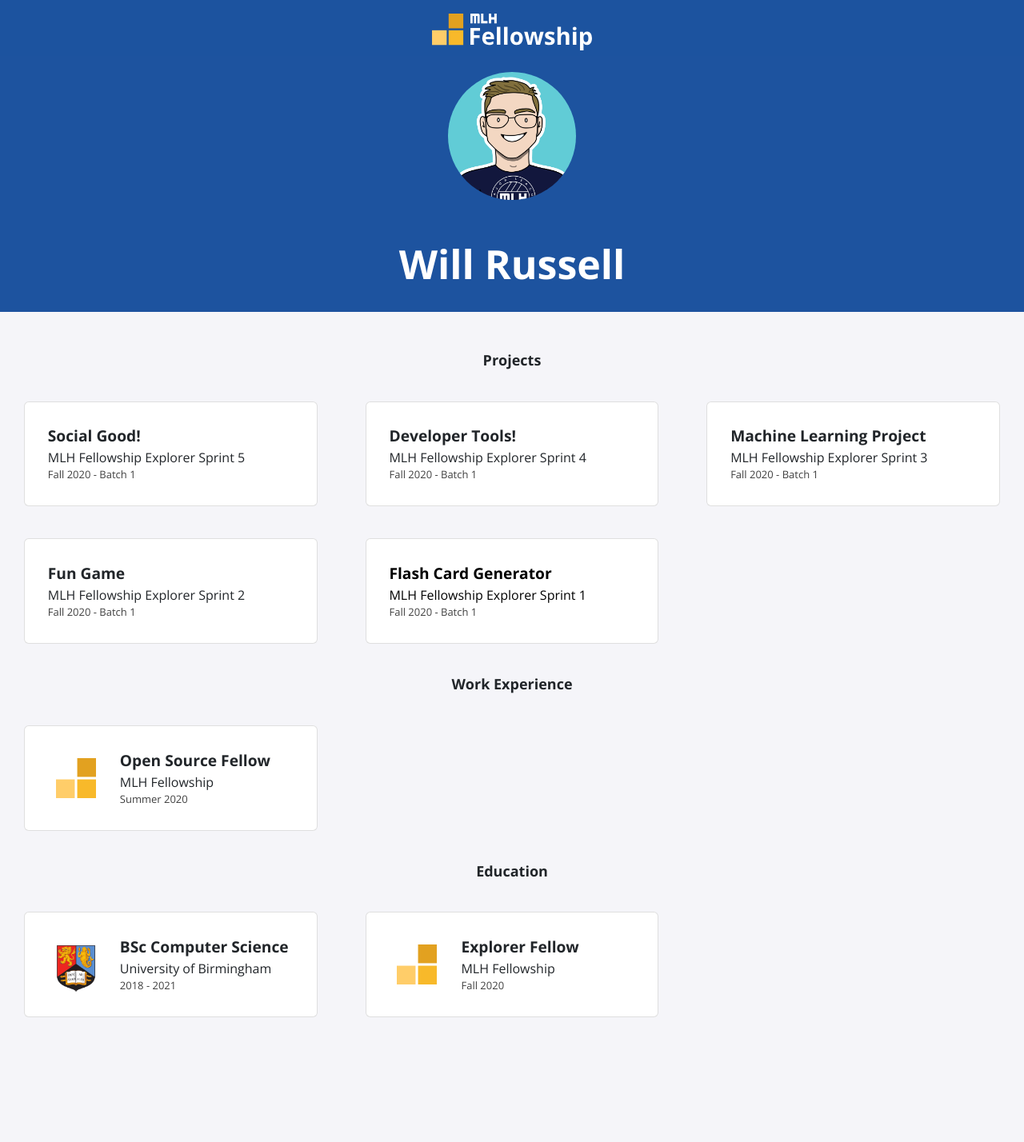
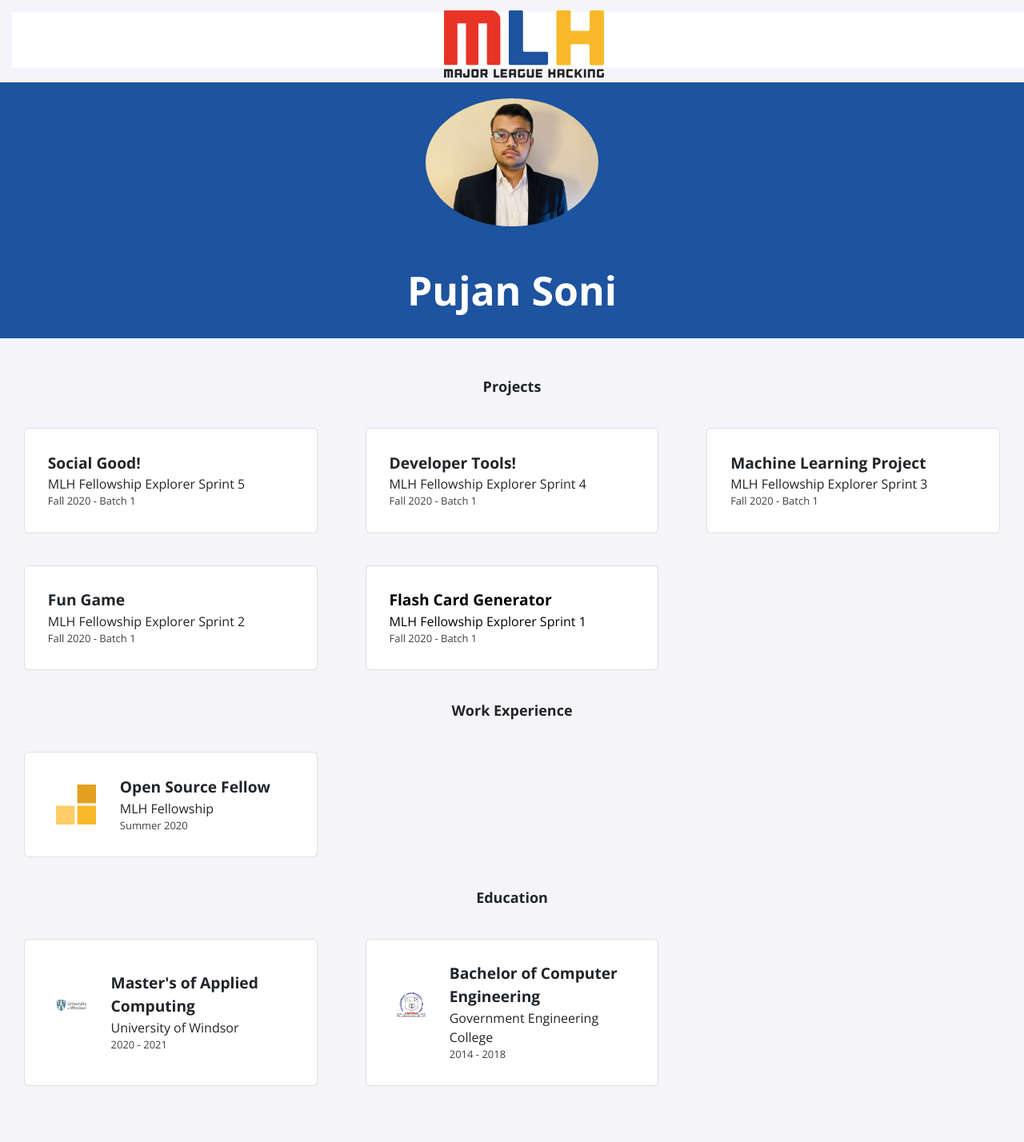
Before and after one commit to pujansoni/pujansoni.github.io, a Jekyll site: the page built from index.html, in a window 1280 px wide. Shown: the whole page at 80% size. Built offline with Jekyll 4.4.1, drawn with Linux system fonts in a browser that asks for light colours; nearby versions of some CDN libraries; before the commit the page ends 1342 px from its top, so only the background shows below that.

Commit message:
Adding education to portfolio

```diff
--- a/_config.yml
+++ b/_config.yml
@@ -1,4 +1,4 @@
-title: "Will Russell"
+title: "Pujan Soni"
 email: fellowship@mlh.io
 description: >- # this means to ignore newlines until "baseurl:"
   Write an awesome description for your new site here. You can edit this
--- a/_data/education.yml
+++ b/_data/education.yml
@@ -1,9 +1,9 @@
-- course: BSc Computer Science
-  institute: University of Birmingham
-  dates: 2018 - 2021
-  logo: uob.png
+- course: Master's of Applied Computing
+  institute: University of Windsor
+  dates: 2020 - 2021
+  logo: UofW.jpg
 
-- course: Explorer Fellow
-  institute: MLH Fellowship
-  dates: Fall 2020
-  logo: fellowship.svg
+- course: Bachelor of Computer Engineering
+  institute: Government Engineering College
+  dates: 2014 - 2018
+  logo: GovCLg.png
--- a/_includes/navbar.html
+++ b/_includes/navbar.html
@@ -1,4 +1,4 @@
-<header class="nav-bar">
+<header class="nav-bar" style="background-color: white;margin: 15px;">
     <div class="nav-content">
         <a href="{{ '/' | relative_url }}">
             <div class="nav-logo">
--- a/_includes/profile.html
+++ b/_includes/profile.html
@@ -2,5 +2,6 @@
     <div class="profile-picture">
         <img src="./assets/img/logo.jpg">
     </div>
-    <h1>{{ site.title }}</h1>
+    <!-- <h1>{{ site.title }}</h1> -->
+    <h1>Pujan Soni</h1>
 </div>
```
Also changed, not shown: Gemfile.lock, assets/img/education/GovCLg.png (added), assets/img/education/UofW.jpg (added), assets/img/education/mlh.jpg (added), assets/img/logo.jpg, assets/img/logo.svg, assets/img/mlh.jpg (deleted).
